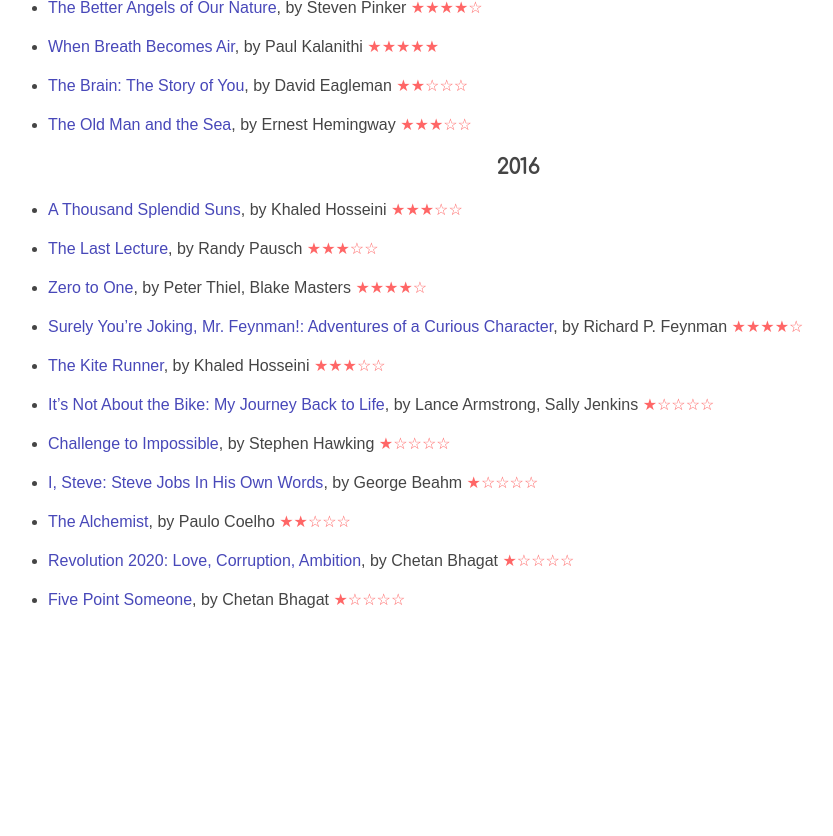
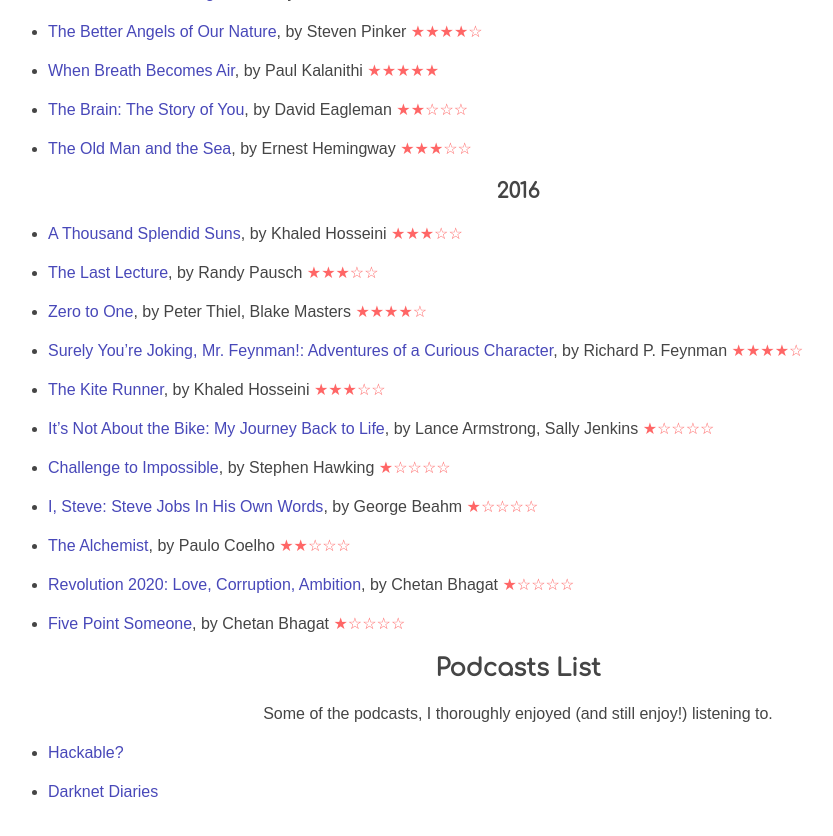
Before and after one commit to lprimeroo/saruftw.github.io.old, a Jekyll site: the page built from meta.md, in a window 1280 px wide and 900 px high, scrolled down 1526 px. Shown: the top 836 px of the window, without its empty margins (122-955 px from the left). Built offline with Jekyll 4.4.1, drawn with Linux system fonts in a browser that asks for light colours; nearby versions of some CDN libraries; before the commit the page ends 2234 px from its top, so only the background shows below that.

Commit message:
Update meta.md

```diff
--- a/meta.md
+++ b/meta.md
@@ -15,6 +15,7 @@
 	* [2018](#2018)
 	* [2017](#2017)
 	* [2016](#2016)
+* [My Podcasts List](#podcast-list)
 
 
 ## Reading List
@@ -111,3 +112,14 @@
 * <a href="https://www.amazon.com/Revolution-2020-Love-Corruption-Ambition/dp/8129135531/ref=sr_1_1?ie=UTF8&qid=1499618305&sr=8-1&keywords=Revolution+2020%3A+Love%2C+Corruption%2C+Ambition">Revolution 2020: Love, Corruption, Ambition</a>, by Chetan Bhagat<span class="rating">  &#9733;&#9734;&#9734;&#9734;&#9734;</span>
 
 * <a href="https://www.amazon.com/Five-Point-Someone-What-Not/dp/8129135493/ref=sr_1_1?ie=UTF8&qid=1499618252&sr=8-1&keywords=Five+Point+Someone">Five Point Someone</a>, by Chetan Bhagat <span class="rating">  &#9733;&#9734;&#9734;&#9734;&#9734;</span>
+
+
+## Podcasts List
+
+<p align="center">
+  Some of the podcasts, I thoroughly enjoyed (and still enjoy!) listening to.
+</p>
+
+* <a href="https://hackablepodcast.com/" target="_blank">Hackable?</a>
+
+* <a href="https://darknetdiaries.com/" target="_blank">Darknet Diaries</a>
```
